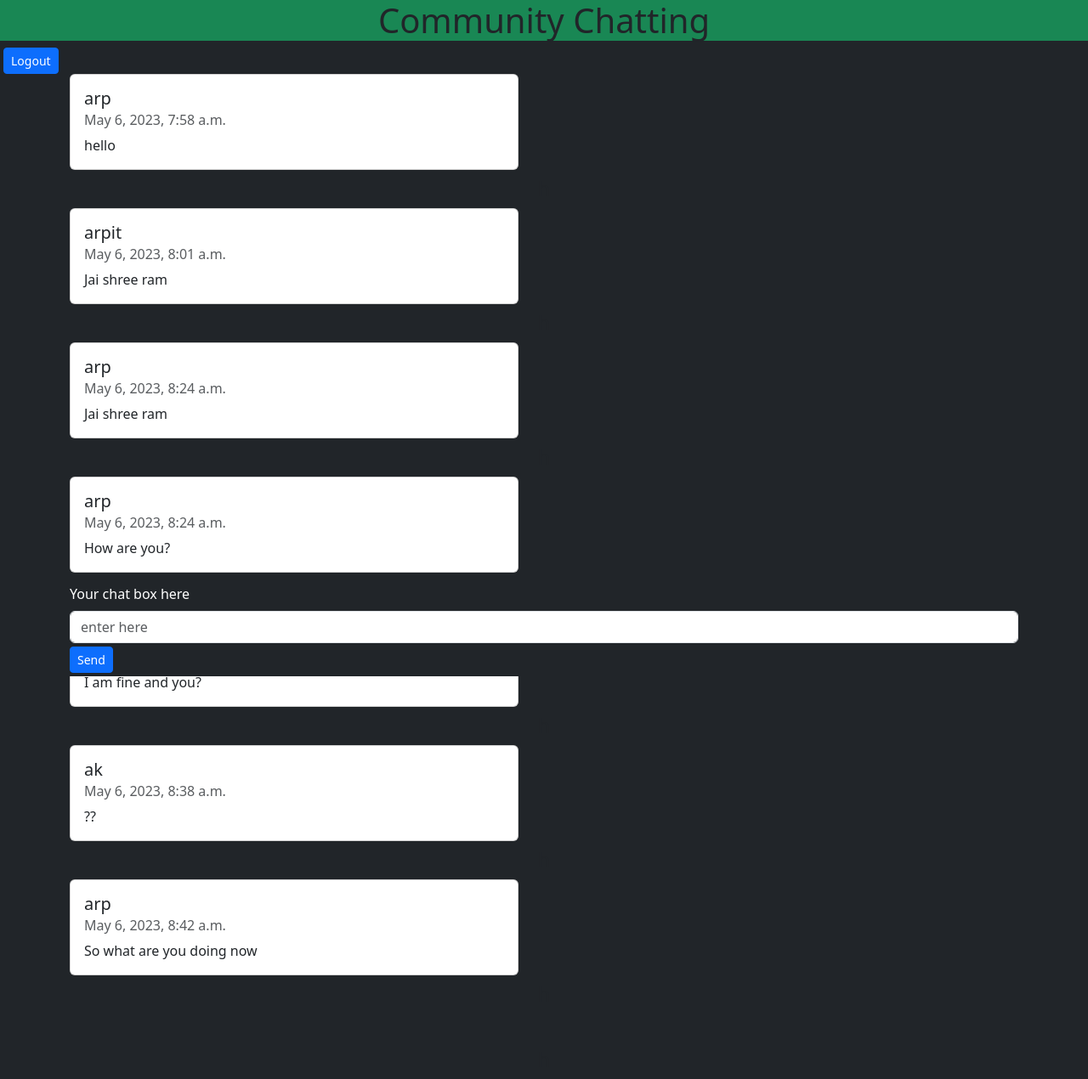
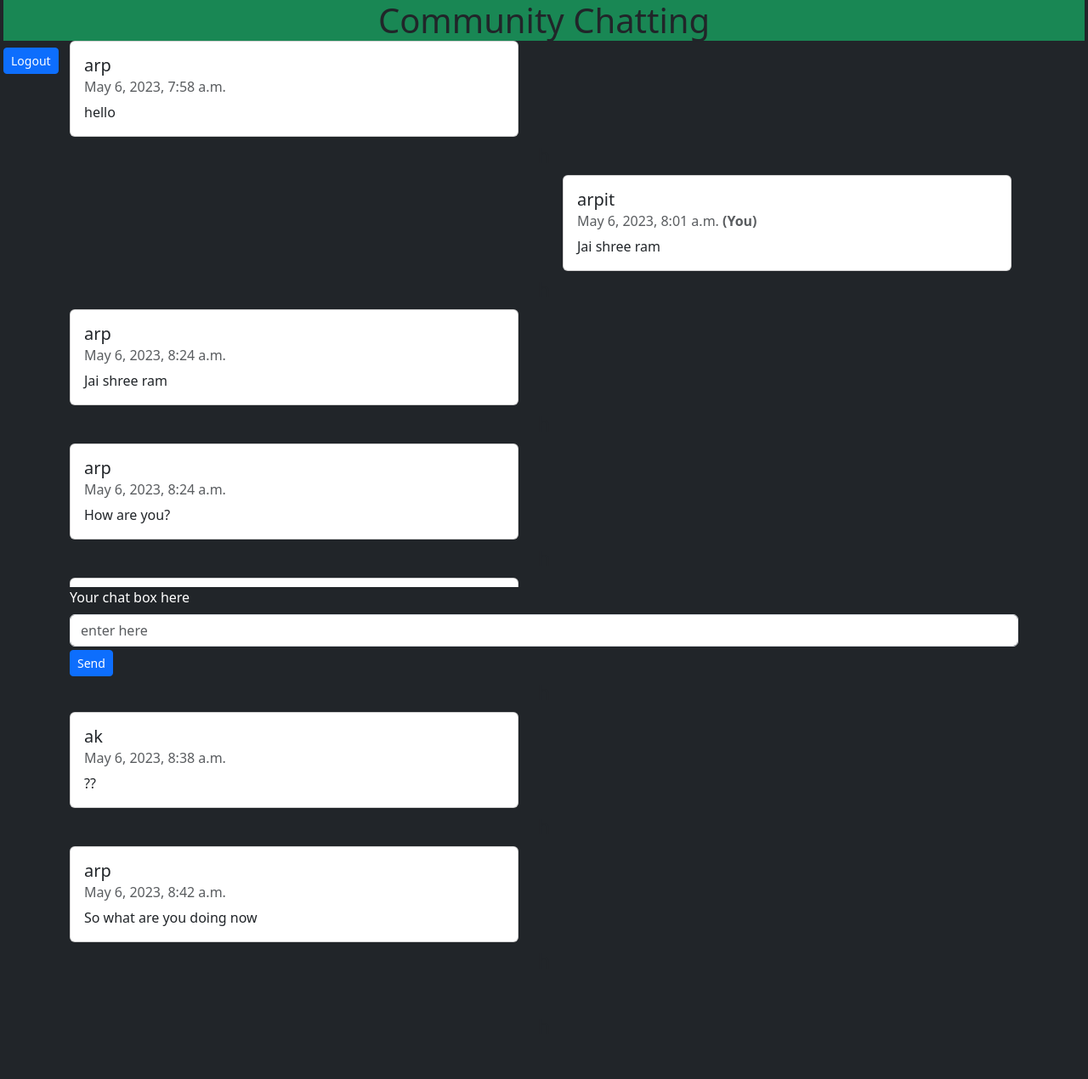
Before and after one commit to Arp1it/Django-basic-django-project, a Django app: page / in a window 1280 px wide. Shown: the whole page at 85% size. After the commit the page ends 1109 px from the top, so only its background shows below. Run offline with Django 4.2, Linux system fonts and the light colour scheme; a user stored in the database is signed in; data comes from the database, SQL or seed files in the repository.

Commit message:
Some design change

```diff
--- a/templates/chat.html
+++ b/templates/chat.html
@@ -2,23 +2,33 @@
 
 {% block bd %}
 
-<div class="container mb-5">
+<div class="container my-5">
 {% for n in userschat %}
-    <div class="card" style="width: 33rem;">
+    {% if request.user.username == n.cuser.username %}
+    <div class="card" style="width: 33rem; margin-left: 580px;">
+
+    {% else %}
+    <div class="card" style="width: 33rem;;">
+
+    {% endif %}
         <div class="card-body" id="{{n.cuser.username}}">
             <h5 class="card-title">{{n.cuser.username}}</h5>
-            <h6 class="card-subtitle mb-2 text-muted">{{n.timestamp}}</h6>
+            <h6 class="card-subtitle mb-2 text-muted">{{n.timestamp}}
+            {% if request.user.username == n.cuser.username %}
+                <b>(You)</b>
+            {% endif %}
+            </h6>
             <p class="card-text">{{n.chattts}}</p>
         </div>
     </div>
-    <h4 class="row d-flex justify-content-center mt-2">h</h4>
+    <h4 class="row d-flex justify-content-center mt-2 mx-2">h</h4>
     {% endfor %}
 </div>
-<h4 class="row d-flex justify-content-center mt-1">h</h4>
+<h4 class="row d-flex justify-content-center mt-1 mx-2">h</h4>
 
 {% if user.is_authenticated %}
 <form method="post" action="/chat/#{{lchsd}}">{% csrf_token %}
-    <div class="container my-1 fixed-bottom bg-dark">
+    <div class="container mt-1 fixed-bottom bg-dark">
         <label for="exampleFormControlInput1" class="form-label text-white">Your chat box here</label>
         <input type="text" class="form-control" id="exampleFormControlInput1" placeholder="enter here"
             name="user_chatter" maxlength="999999">
--- a/templates/index.html
+++ b/templates/index.html
@@ -13,13 +13,15 @@
 
     <div>
 
-        <h1 class="row d-flex justify-content-center bg-success text-dark">Community Chatting</h1>
+        <div class="fixed-top mb-3">
+            <h1 class="row d-flex justify-content-center bg-success text-dark mx-1">Community Chatting</h1>
 
             <!-- Button trigger modal -->
             {% if user.is_authenticated %}
-        <a href="/user_logout/" class="btn btn-primary btn-sm mx-1">Logout</a>
+            <a href="/user_logout/" class="btn btn-primary btn-sm mx-1 float-right">Logout</a>
             {% else %}
-        <button type="button" class="btn btn-primary btn-sm mx-1" data-bs-toggle="modal" data-bs-target="#signModal">
+            <button type="button" class="btn btn-primary btn-sm mx-2" data-bs-toggle="modal"
+                data-bs-target="#signModal">
                 Signin
             </button>
 
@@ -28,6 +30,7 @@
             </button>
 
             {% endif %}
+        </div>
 
         <!-- Modal for signin -->
         <div class="modal fade" id="signModal" tabindex="-1" aria-labelledby="exampleModalLabel" aria-hidden="true">
```
Lines whose indentation alone changed are shown as unchanged.
